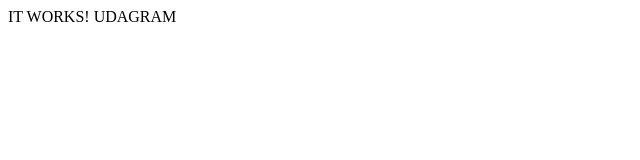
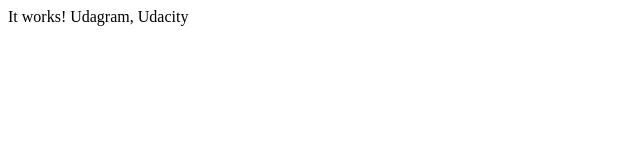
Before and after one commit to ilatyphi95/udagram, a plain HTML site: page index.html in a window 1280 px wide. Shown: the full height of the page, 0-640 px from the left. Drawn offline with Linux system fonts and the light colour scheme.

Commit message:
Update index.html file

```diff
--- a/index.html
+++ b/index.html
@@ -1 +1 @@
-<html><body>IT WORKS! UDAGRAM</body></html>
+<html><body>It works! Udagram, Udacity</body></html>
```
